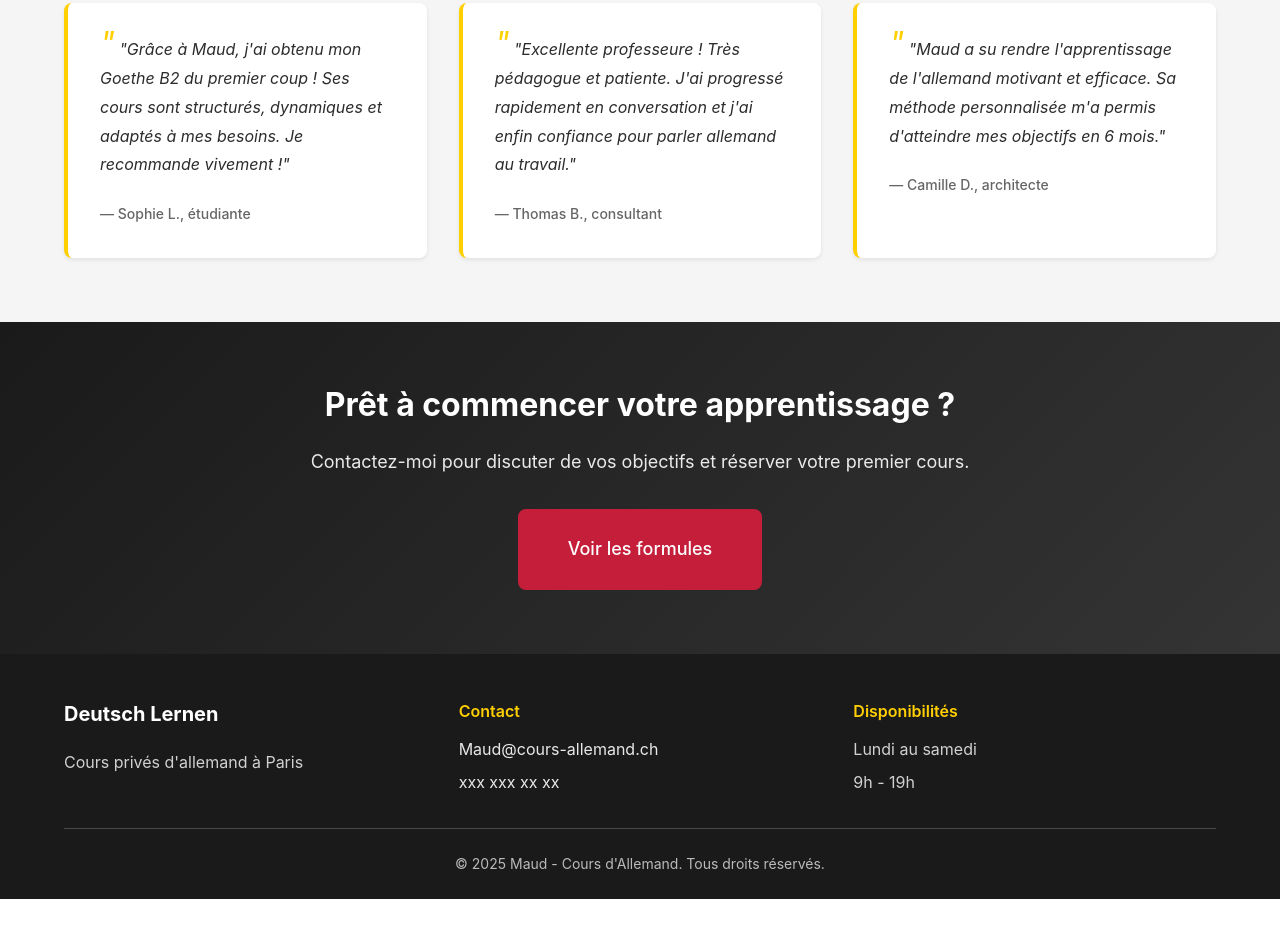
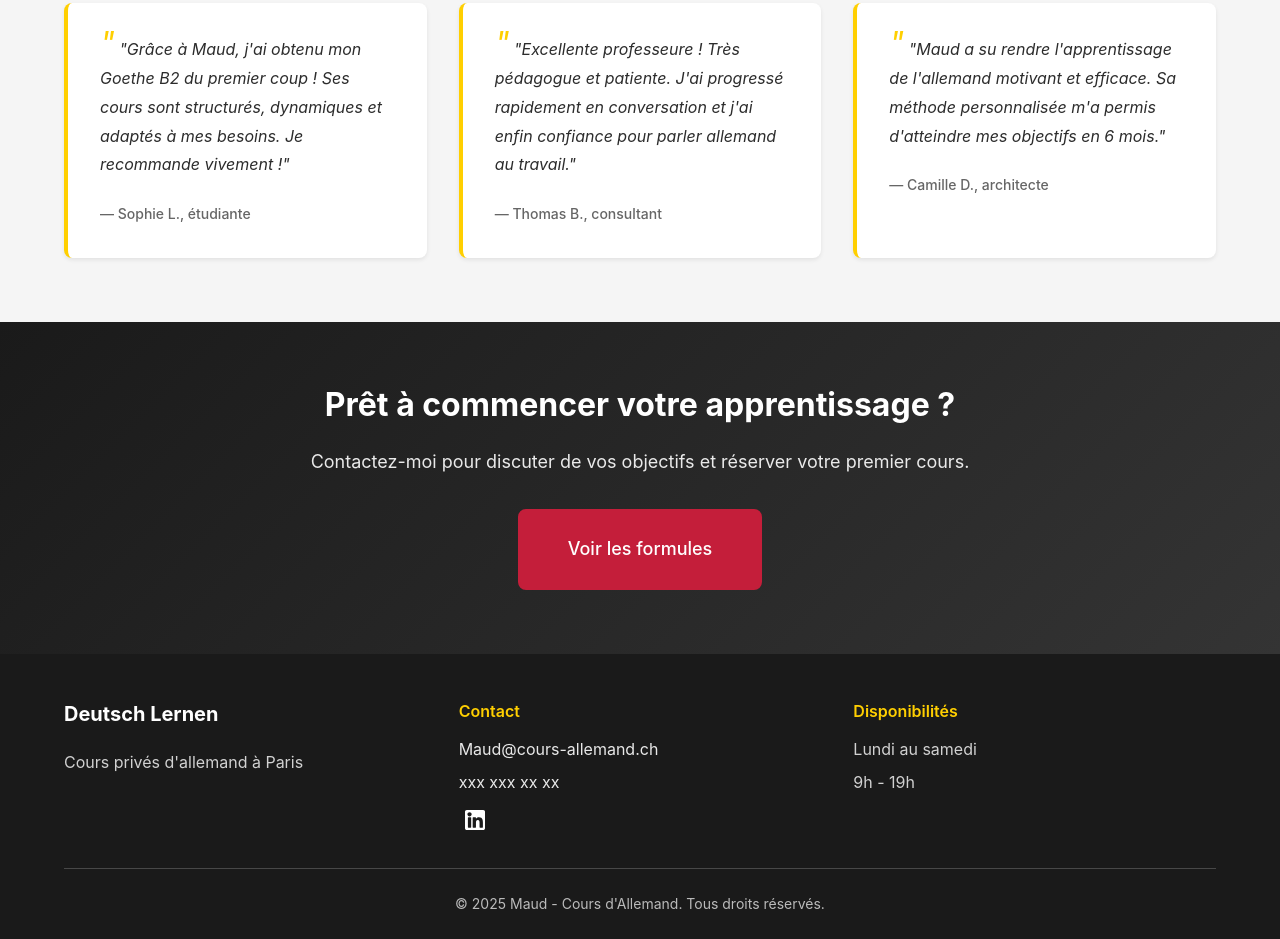
Before and after one commit to Bobyte5923/Html_Project_German, a plain HTML site: page a_propos.html in a window 1280 px wide. Shown: the part 3240-4179 px from the top of the page. Before the commit the page ends 4139 px from the top, so only its background shows below. Drawn offline with nearby package versions, Linux system fonts and the light colour scheme; files that its build step writes are made by us from their sources.

Commit message:
add_linkedin

```diff
--- a/a_propos.html
+++ b/a_propos.html
@@ -265,6 +265,15 @@
                     <p class="footer__text">
                         <a href="tel:+33612345678" class="footer__link">xxx xxx xx xx</a>
                     </p>
+                    <p class="footer__social">
+                        <a href="https://www.linkedin.com/in/maudgilbert/"
+                        class="footer__social-link"
+                        target="_blank" >
+                            <img src="img\linkedin.svg"
+                                alt="LinkedIn"
+                                class="footer__social-icon">
+                        </a>
+                    </p>
                 </div>
                 <div class="footer__hours">
                     <h4 class="footer__heading">Disponibilités</h4>
--- a/scss/_footer.scss
+++ b/scss/_footer.scss
@@ -72,3 +72,32 @@
   color: rgba($color-text-white, 0.7);
   margin: 0;
 }
+
+.footer__social{
+  display: flex;
+  gap: 1rem;
+
+  @include mobile{
+    justify-content: center;
+  }
+}
+
+.footer__social-link {
+  display: inline-flex;
+  align-items: center;
+  justify-content: center;
+  width: 32px;
+  height: 32px;
+  transition: transform $transition-base;
+
+  &:hover {
+    transform: scale(1.1);
+  }
+}
+
+
+.footer__social-icon{
+  width: 20px;
+  height: 20px;
+  filter: brightness(0) invert(1);
+}
```
Also changed, not shown: index.html (+9 -0 lines), page_reservation.html (+9 -0 lines), img/linkedin.svg (added).
